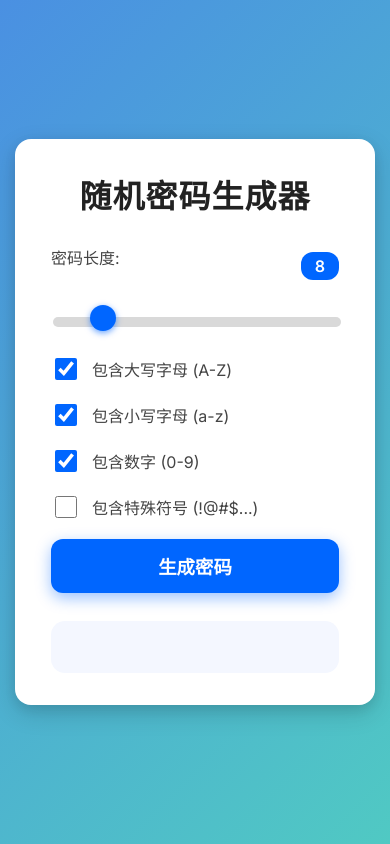
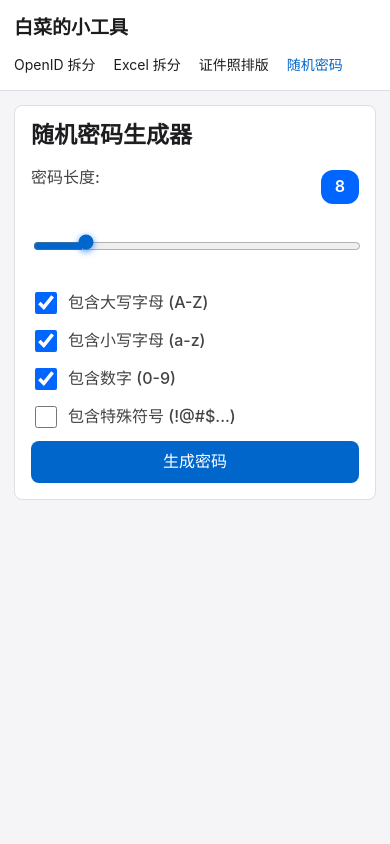
Before and after one commit to baicaige/format-tool, a plain HTML site: page mima.html in a window 390 px wide. Drawn offline with Linux system fonts and the light colour scheme.

Commit message:
Unify tool pages with a minimal responsive interface

```diff
--- a/mima.html
+++ b/mima.html
@@ -188,10 +188,47 @@
       box-shadow: 0 0 6px #66aaff99;
     }
   </style>
+<style>
+:root { color-scheme:light; --accent:#0066cc; --ink:#1d1d1f; --line:#dedee3; --surface:#f5f5f7 }
+body.suite { display:block; margin:0; padding:0; color:var(--ink); background:var(--surface); font:16px/1.6 -apple-system,BlinkMacSystemFont,"PingFang SC","Segoe UI",sans-serif }
+.suite * { box-sizing:border-box }
+.suite .tool-nav { background:#fff; color:var(--ink); border-bottom:1px solid var(--line); padding:0; margin:0 }
+.suite .tool-nav nav { display:flex; flex-wrap:wrap; align-items:center; gap:6px 28px; max-width:1100px; margin:auto; padding:12px 22px; background:none; border:0 }
+.suite .tool-nav nav div { display:flex; flex-wrap:wrap; gap:4px 18px }
+.suite .tool-nav a { display:inline-block; background:none; color:var(--ink); padding:4px 0; text-decoration:none; white-space:nowrap; font-size:14px }
+.suite .tool-nav a.brand { font-size:19px; font-weight:700 }
+.suite .tool-nav a:hover,.suite .tool-nav a[aria-current] { color:var(--accent) }
+.suite .suite-main,.suite .shell { width:min(100%,1050px); margin:auto; padding:24px 22px }
+.suite .suite-panel,.suite .hero,.suite .upload-panel,.suite .summary-panel,.suite .log-panel,.suite .related-panel { background:white; border:1px solid var(--line); border-radius:8px; box-shadow:none }
+.suite .suite-panel { padding:22px; margin:0 0 16px }
+.suite h1,.suite h2 { color:var(--ink); text-align:left; letter-spacing:0; padding:0; border:0 }
+.suite h1 { font-size:28px; line-height:1.2; margin:0 0 16px }
+.suite h2 { font-size:21px; margin:0 0 12px }
+.suite input,.suite select,.suite textarea,.suite button { font:inherit; max-width:100%; accent-color:var(--accent) }
+.suite button,.suite #downloadImg { background:var(--accent); color:white; border:0; border-radius:8px; padding:8px 15px; box-shadow:none; cursor:pointer }
+.suite button:hover:not(:disabled),.suite #downloadImg:hover { background:#0054a9 }
+.suite button:disabled { opacity:.55; cursor:default }
+.suite :focus-visible { outline:2px solid var(--accent); outline-offset:3px }
+.suite #output,.suite #result { background:var(--surface); color:var(--ink); border-radius:8px; box-shadow:none; overflow-wrap:anywhere }
+.suite #output:empty,.suite #result:empty { display:none }
+.suite .hero-panel,.suite .drop-zone,.suite .stats div { background:var(--surface); color:var(--ink); box-shadow:none }
+.suite .hero-panel p,.suite .subtitle,.suite .hero-panel strong { color:var(--ink) }
+.suite .hero-panel > span,.suite .hero .eyebrow { display:none }
+.suite canvas { height:auto; max-width:100% }
+.suite .container.suite-panel { max-width:none; width:auto; margin:0; transform:none }
+.suite .container > label { display:flex; gap:8px; align-items:center; margin:10px 0; background:none; box-shadow:none }
+.suite #length { width:100%; appearance:auto }
+@media(max-width:650px) {
+  .suite .tool-nav nav { padding:9px 14px; gap:3px 14px }
+  .suite .suite-main,.suite .shell { padding:14px }
+  .suite .suite-panel { padding:16px }
+  .suite h1 { font-size:23px }
+}
+</style>
 </head>
-<body>
-  <div class="container" role="main" aria-label="随机密码生成器">
-    <h2>随机密码生成器</h2>
+<body class="suite"><header class="tool-nav"><nav aria-label="工具导航"><a class="brand" href="https://baicaige.github.io/format-tool/">白菜的小工具</a><div><a href="https://baicaige.github.io/format-tool/#openid">OpenID 拆分</a><a href="https://baicaige.github.io/excel-splitter/">Excel 拆分</a><a href="https://baicaige.github.io/format-tool/zhengjianzhao.html">证件照排版</a><a href="https://baicaige.github.io/format-tool/mima.html" aria-current="page">随机密码</a></div></nav></header>
+  <main class="suite-main"><div class="container suite-panel" aria-label="随机密码生成器">
+    <h1>随机密码生成器</h1>
 
     <div class="length-container">
       <label for="length" id="lengthLabel">密码长度:</label>
@@ -228,6 +265,7 @@
     </div>
   </div>
 
+</main>
   <script>
     const uppercaseChars = "ABCDEFGHIJKLMNOPQRSTUVWXYZ";
     const lowercaseChars = "abcdefghijklmnopqrstuvwxyz";
```
